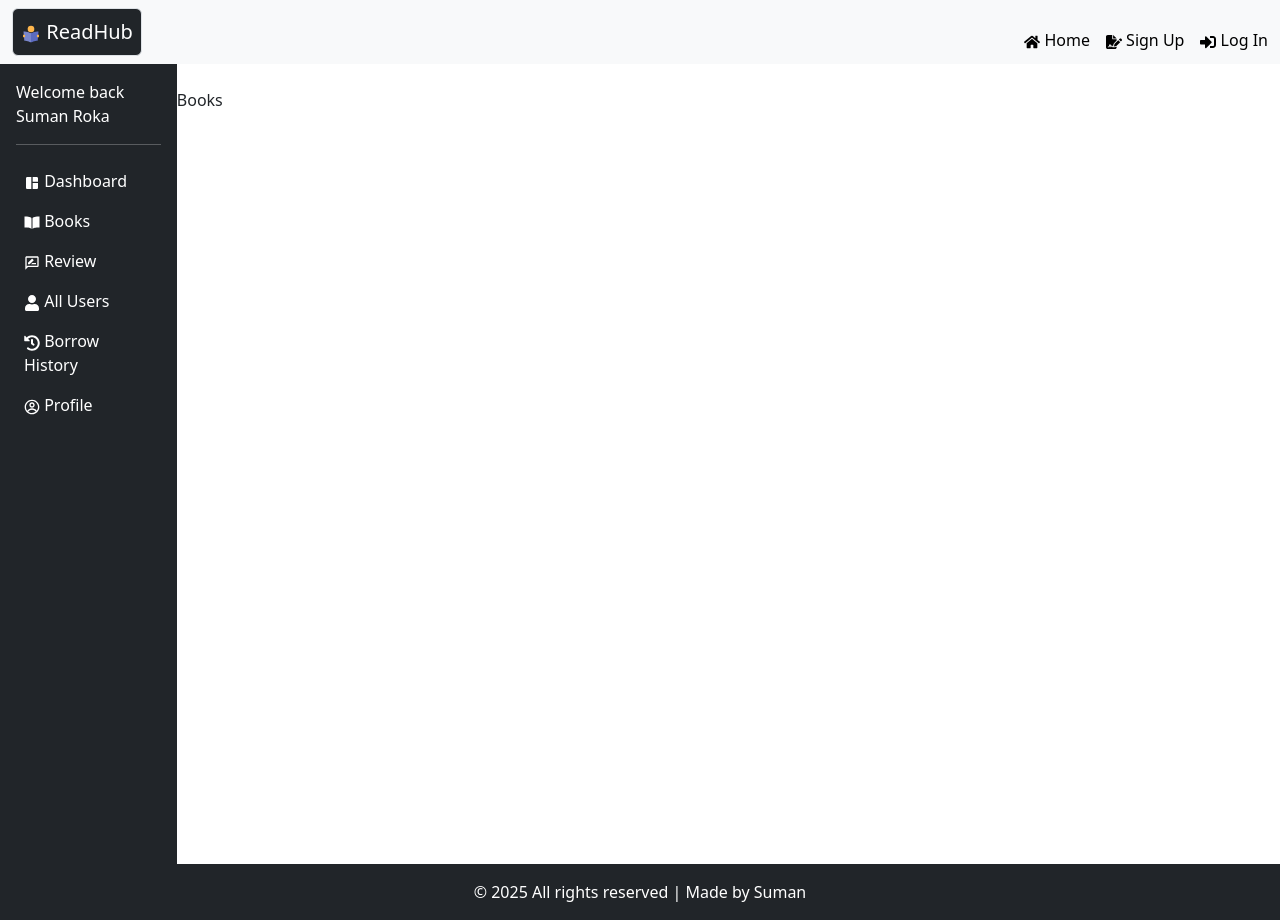
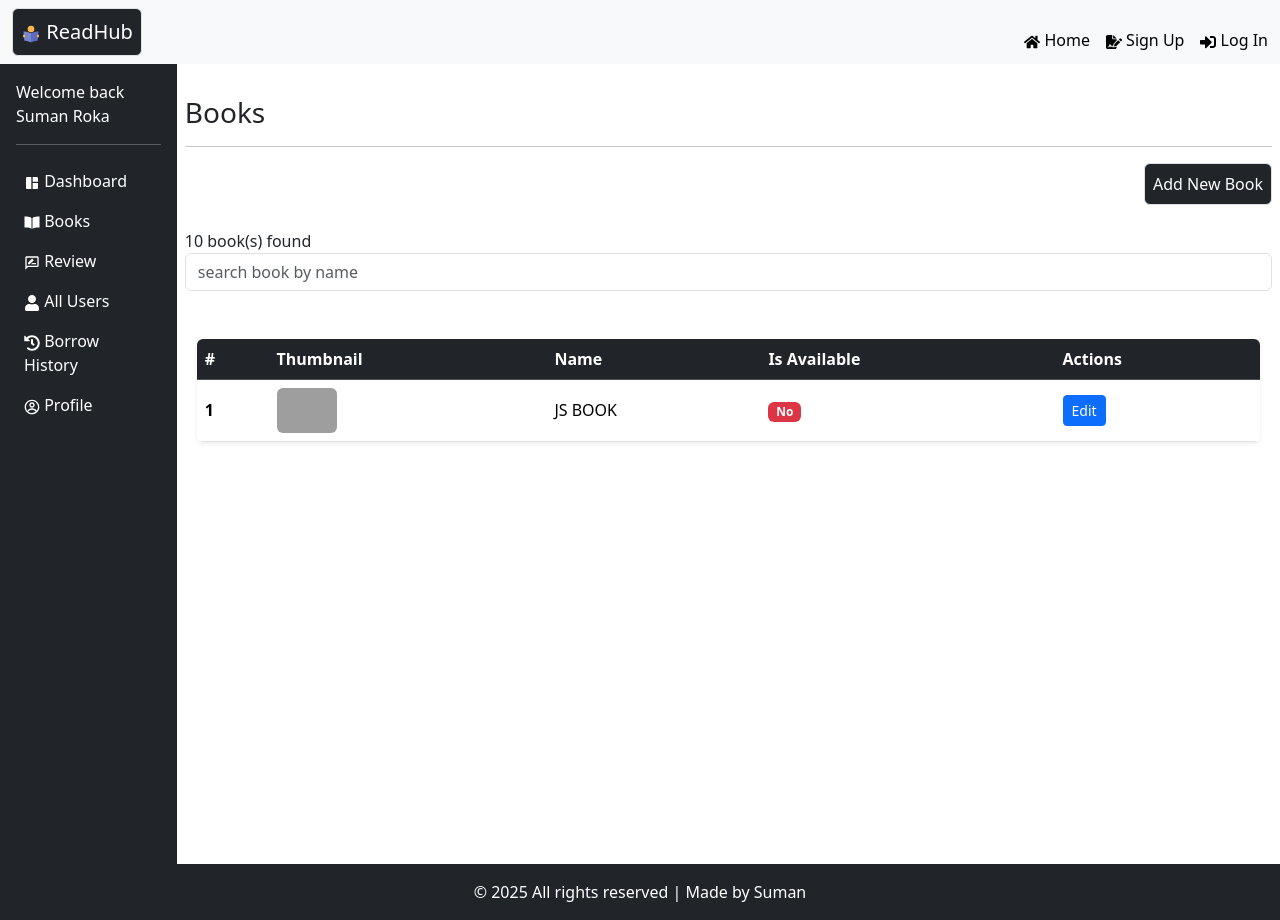
Before and after one commit to rokasuman/LMS-Frontend, a React (Vite) app: page /user/books in a window 1280 px wide. Built offline with nearby package versions, Linux system fonts and the light colour scheme; no server answers; grey boxes are pictures that could not be loaded.

Commit message:
created static tabel and fetch book

```diff
--- a/feature/books/bookAction.js
+++ b/feature/books/bookAction.js
@@ -1,7 +1,12 @@
-import { postNewBookApi } from "./bookApi"
+import { AdminFetchBookApi, postNewBookApi } from "./bookApi"
 
 
 export const postNewAction =async (payload)=>{
     const book = await postNewBookApi(payload)
     console.log(book)
 }
+
+export const AdminFetchAllBooksAction =async ()=>{
+    const response = await AdminFetchBookApi()
+    console.log(response)
+}
--- a/feature/books/bookApi.js
+++ b/feature/books/bookApi.js
@@ -20,3 +20,19 @@ export const postNewBookApi = async (payload)=>{
 
     }
 }
+//for admin
+export const AdminFetchBookApi = async ()=>{
+    try {
+        const obj = {
+            url :bookApiEP + "/admin",
+            method :"get",
+            isPrivateCall : true
+        }
+        const result = await apiProcessor(obj)
+        return result
+
+    } catch (error) {
+        console.log(error)
+
+    }
+}
--- a/pages/books/Books.jsx
+++ b/pages/books/Books.jsx
@@ -1,8 +1,29 @@
-import React from 'react'
+import  { useEffect } from 'react'
+import { Form } from 'react-bootstrap'
+import BookTabel from '../../src/component/tables/BookTabel.jsx'
+import { AdminFetchAllBooksAction } from '../../feature/books/bookAction.js'
 
 const Books = () => {
+useEffect(()=>{
+AdminFetchAllBooksAction()
+},[])
+
   return (
-    <div>Books</div>
+    <div className='p-2'>
+      <h3>Books</h3>
+      <hr/>
+      <div className='text-end'>
+       <button className='bg-dark text-white border rounded-2 py-2 px-2'>Add New Book</button>
+
+      </div>
+      <div className='mt-4'>
+        <div className="">10 book(s) found</div>
+        <div className="d-flex justify-content-center mb-4">
+          <Form.Control placeholder='search book by name'/>
+        </div>
+       <BookTabel/>
+      </div>
+    </div>
   )
 }
 
--- a/src/component/layouts/UserLayout.jsx
+++ b/src/component/layouts/UserLayout.jsx
@@ -19,7 +19,10 @@ const UserLayout = () => {
               <p>Suman Roka</p>
             </div>
             <hr />
-            <Sidebar />
+            <div>
+              <Sidebar />
+            </div>
+
           </div>
 
 
--- /dev/null
+++ b/src/component/tables/BookTabel.jsx
@@ -0,0 +1,46 @@
+import React from 'react';
+
+const BookTabel = () => {
+  return (
+    <div className="container my-5">
+      <div className="table-responsive shadow-sm rounded">
+        <table className="table table-hover align-middle mb-0 bg-white">
+          <thead className="table-dark">
+            <tr>
+              <th scope="col">#</th>
+              <th scope="col">Thumbnail</th>
+              <th scope="col">Name</th>
+              <th scope="col">Is Available</th>
+              <th scope="col">Actions</th>
+            </tr>
+          </thead>
+          <tbody>
+            <tr>
+              <th scope="row">1</th>
+              <td>
+                <img
+                  src="https://eloquentjavascript.net/img/cover.jpg"
+                  alt="book"
+                  className="img-fluid rounded"
+                  style={{ width: '60px', height: 'auto' }}
+                />
+              </td>
+              <td>JS BOOK</td>
+              <td>
+                <span className="badge bg-danger">No</span>
+              </td>
+              <td>
+                <button className="btn btn-primary btn-sm me-2">
+                  Edit
+                </button>
+
+              </td>
+            </tr>
+          </tbody>
+        </table>
+      </div>
+    </div>
+  );
+};
+
+export default BookTabel;
```
